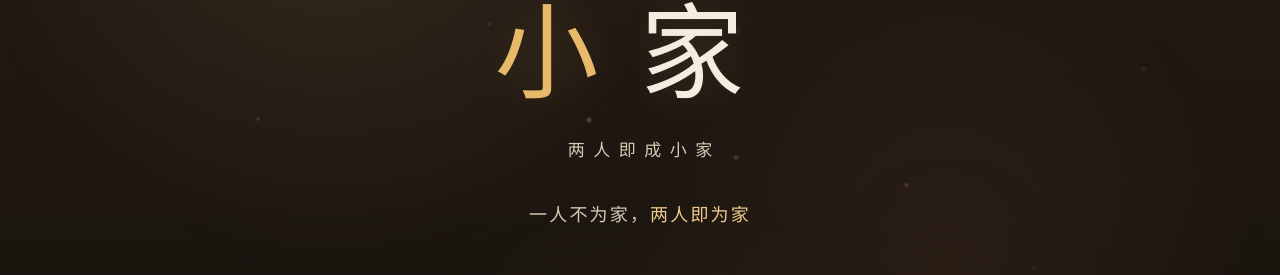
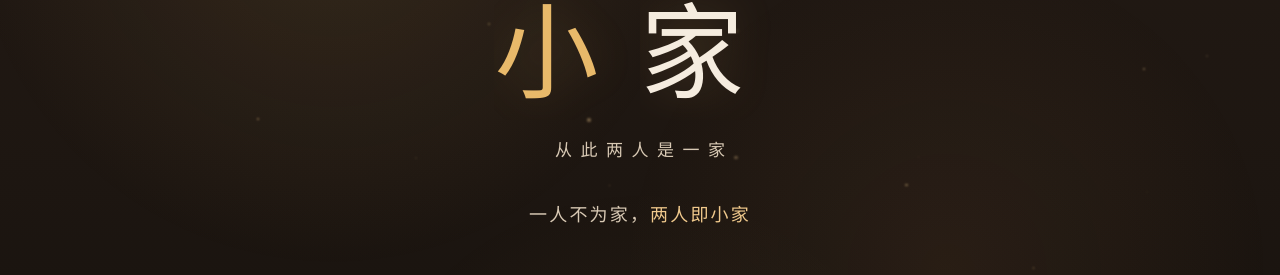
Before and after one commit to mengxxx111/xiaojia, a website: page index.html in a window 1280 px wide. Shown: the part 257-532 px from the top of the page. Drawn offline with Linux system fonts and the light colour scheme; a web font is replaced by a local one.

Commit message:
slogan: ??????? / ?????,?????

```diff
--- a/index.html
+++ b/index.html
@@ -366,8 +366,8 @@
                     </div>
                 </div>
                 <h1 class="logo-line" id="logo-line"><span class="char-mask"><span class="char gold">小</span></span><span class="char-mask"><span class="char">家</span></span></h1>
-                <p class="slogan">两人即成小家</p>
-                <p class="start-quote">一人不为家，<em>两人即为家</em></p>
+                <p class="slogan">从此两人是一家</p>
+                <p class="start-quote">一人不为家，<em>两人即小家</em></p>
 
                 <div class="start-trio">
                     <div class="trio-item">
@@ -554,7 +554,7 @@
         /* ===== 4. 无缝跑马灯 ===== */
         (function(){
             const track=$('marquee-track');
-            const items=['好好说话','慢慢过日子','一人不为家','两人即为家','家的屋檐','两人共顶'];
+            const items=['好好说话','慢慢过日子','一人不为家','两人即小家','家的屋檐','两人共顶'];
             const half=items.map(t=>'<span class="marquee-item">'+t+'<span class="gold"> · </span></span>').join('');
             track.innerHTML=half+half;
         })();
```
